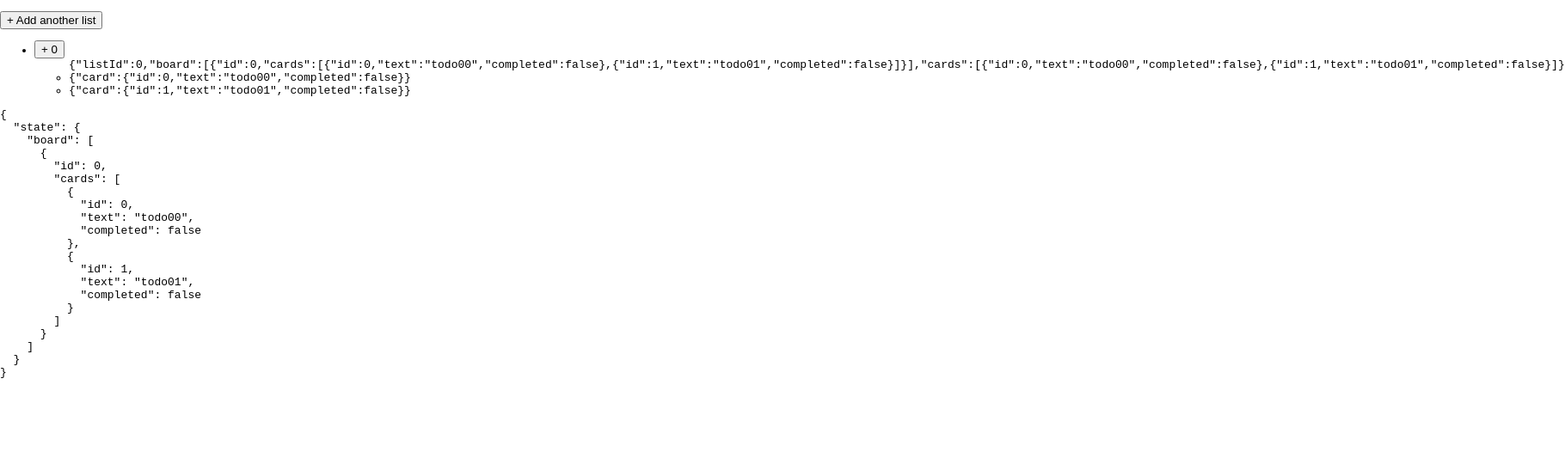
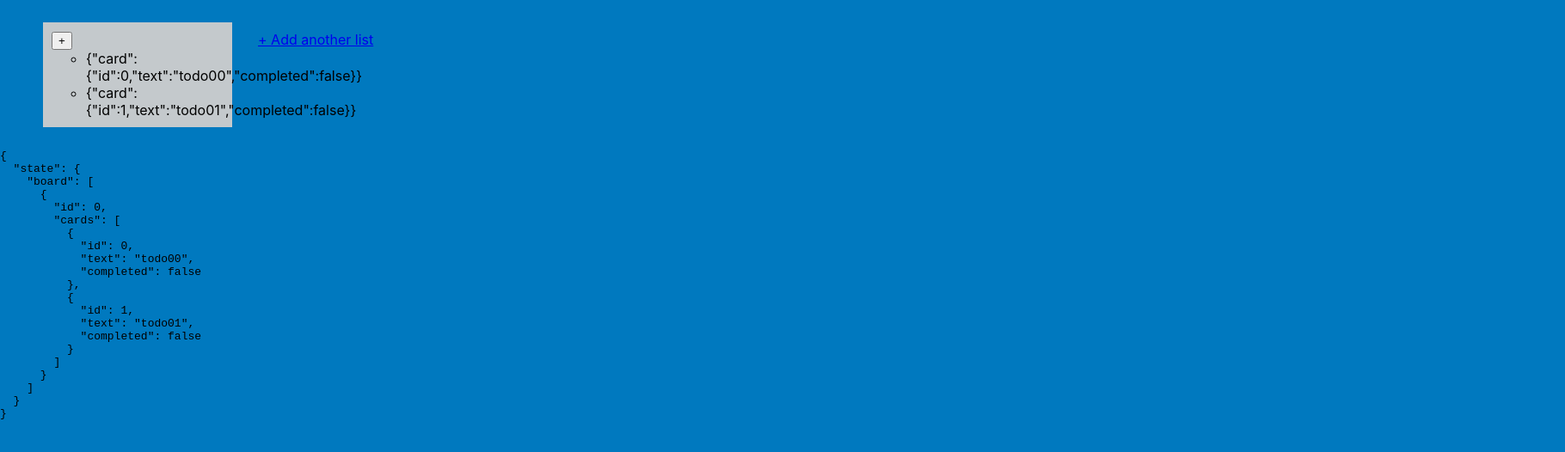
Before and after one commit to ljDevelopment/geekshubs_frontend_03_trello, a React (Create React App) app: page / in a window 1280 px wide. Shown: the top 526 px of the page at 86% size, 1820 px wide, since content can reach past the window. Built offline with nearby package versions, Linux system fonts and the light colour scheme.

Commit message:
Lists with flex

```diff
--- a/src/App.js
+++ b/src/App.js
@@ -7,8 +7,8 @@ import Board from './components/Board'
 function App(props) {
   return (
     <div className="App">
+		<Board />
         <pre>
-			<Board />
 			{
 				JSON.stringify(props, null, 2)
 			}
--- a/src/components/Board.css
+++ b/src/components/Board.css
@@ -0,0 +1,18 @@
+.board > ul {
+	display: flex;
+	flex-direction: row;
+	align-items: flex-start;
+	list-style: none;
+}
+
+.board > ul > * {
+	margin: 10px;
+	padding: 10px;
+	width: 200px;
+	min-width: 200px;
+}
+
+#addListButton {
+	border: none;
+	border-radius: 5%;
+}
--- a/src/components/Board.jsx
+++ b/src/components/Board.jsx
@@ -9,11 +9,13 @@ function Board(props) {
 	);
 	return (
 		<div className='board'>
-				<button onClick={() => props.addList()}>+ Add another list</button>
 			<ul>
 				{props.board.map((list, i) => (
 					<List listId={list.id} key={i}/>
 				))}
+				<li>
+					<a id="addListButton" onClick={() => props.addList()} href="#">+ Add another list</a>
+				</li>
 			</ul>
 		</div>
 	);
--- a/src/components/List.css
+++ b/src/components/List.css
@@ -0,0 +1,3 @@
+.list {
+	background-color: #c4c9cc;
+}
--- a/src/components/List.jsx
+++ b/src/components/List.jsx
@@ -6,11 +6,9 @@ import Card from './Card'
 function List(props) {
 
 	return (
-		<li>
-			<button onClick={() => props.addItem(props.listId)}>+ {props.listId}</button>
+		<li class="list">
+			<button onClick={() => props.addItem(props.listId)}>+</button>
 			<ul>
-
-			{JSON.stringify(props)}<br/>
 				{props.cards.map((c, i) => (
 					<Card card={c} key={i} />
 				))}
--- a/src/index.css
+++ b/src/index.css
@@ -5,6 +5,7 @@ body {
     sans-serif;
   -webkit-font-smoothing: antialiased;
   -moz-osx-font-smoothing: grayscale;
+	background-color: #0079bf;
 }
 
 code {
```
Also changed, not shown: 1 other file (tests, documents, lock files or other folders).
